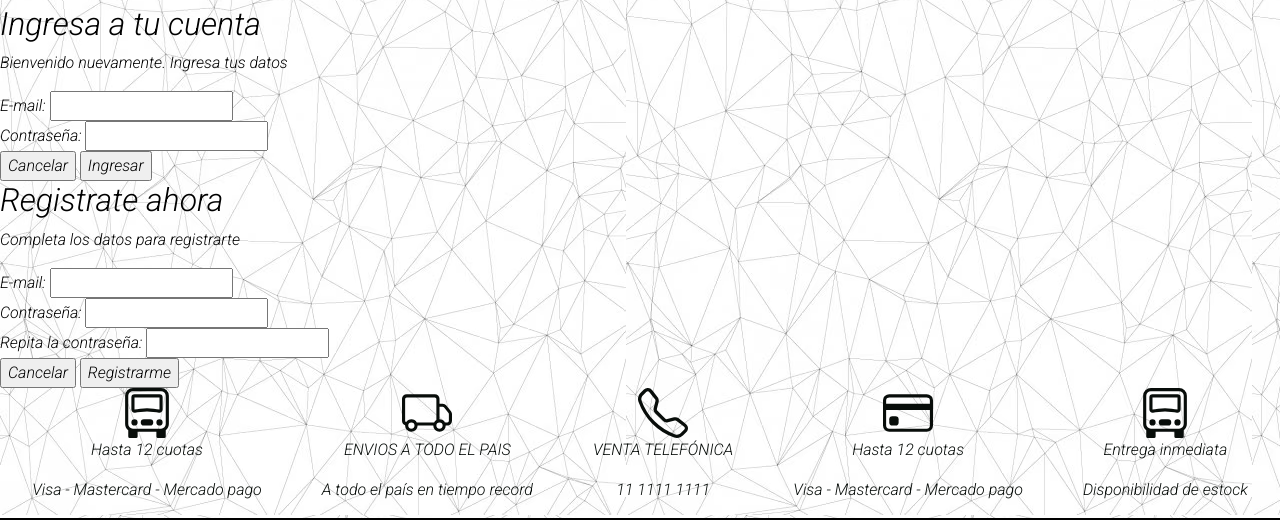
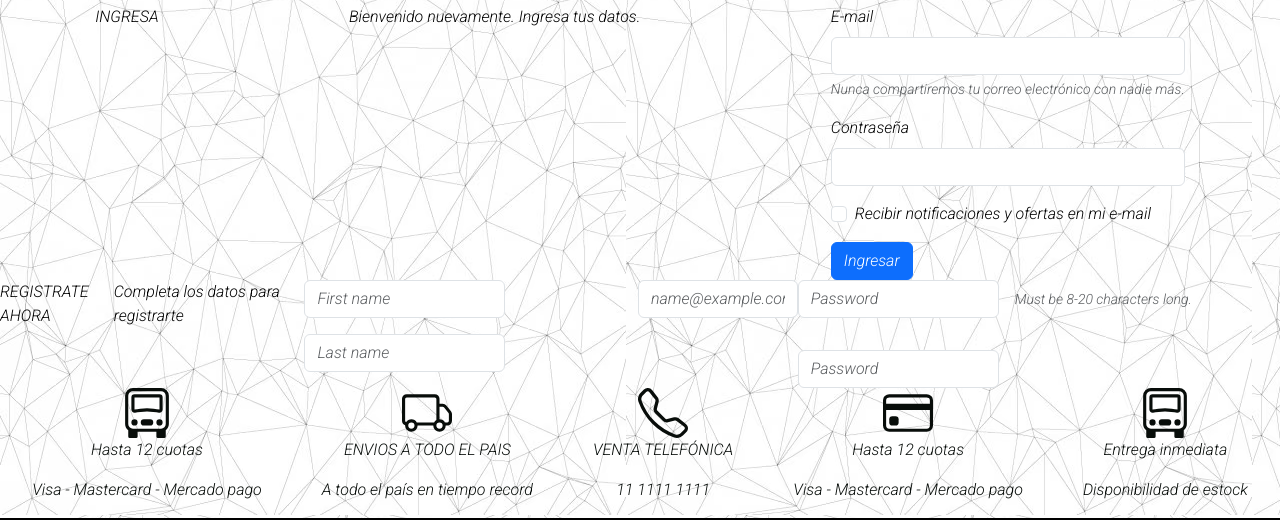
Before and after one commit to Emeacea/PreEntrega3MarraMacarena, a website: page paginas/sesion.html in a window 1280 px wide. Shown: the part 111-631 px from the top of the page. Drawn offline with nearby package versions, Linux system fonts and the light colour scheme.

Commit message:
bichito3

```diff
--- a/paginas/sesion.html
+++ b/paginas/sesion.html
@@ -57,48 +57,58 @@
 </header>
     <main>
         <h1 class="titulos">CUENTA</h1>
-        <section class="logueopadre">
-            <section class="logueohijo - logueotexto - Fondoform">
-                <h2 class="titulos">Ingresa a tu cuenta</h2>
-                <p>Bienvenido nuevamente. Ingresa tus datos</p>
-                <form action="envio.php">
-                    <div class="logueoseparacion2 - alinearform">
-                        <label for="E-mail">E-mail:</label>
-                        <input class="imput - interiorform" type="text" id="E-mail">
+            <section class="d-flex justify-content-around mb-5>
+                <h2 class="text-center mb-5 mt-5">INGRESA</h2>
+                <p>Bienvenido nuevamente. Ingresa tus datos.</p>
+                <form>
+                    <div class="mb-3">
+                      <label for="exampleInputEmail1" class="form-label">E-mail</label>
+                      <input type="email" class="form-control" id="exampleInputEmail1" aria-describedby="emailHelp">
+                      <div id="emailHelp" class="form-text">Nunca compartiremos tu correo electrónico con nadie más.</div>
                     </div>
-                    <div class="logueoseparacion2 - alinearform">
-                        <label for="Contraseña">Contraseña:</label>
-                        <input class="imput - interiorform" type="password" id="Contraseña">
+                    <div class="mb-3">
+                      <label for="exampleInputPassword1" class="form-label">Contraseña</label>
+                      <input type="password" class="form-control" id="exampleInputPassword1">
                     </div>
-                    <div class="logueoseparacion">
-                        <input class="form-button" type="reset" value="Cancelar">
-                        <input class="form-button" type="submit" value="Ingresar">
+                    <div class="mb-3 form-check">
+                      <input type="checkbox" class="form-check-input" id="exampleCheck1">
+                      <label class="form-check-label" for="exampleCheck1">Recibir notificaciones y ofertas en mi e-mail</label>
                     </div>
-                </form>
+                    <button type="submit" class="btn btn-primary">Ingresar</button>
+                  </form>
             </section>
-            <section class="logueohijo - logueotexto - Fondoform2">
-                <h2 class="titulos">Registrate ahora</h2>
-                <p>Completa los datos para registrarte</p>
-                <form action="envio.php">
-                    <div class="logueoseparacion2 - alinearform">
-                        <label for="E-mail">E-mail:</label>
-                        <input class="imput - interiorform" type="text" id="E-mail">
+            <section class="d-flex justify-content-around mb-5>
+                <H2 class="text-center mb-5 mt-5">REGISTRATE AHORA</H2>
+                <P>Completa los datos para registrarte</P>
+                <div class="row">
+                    <div class="col-auto">
+                      <input type="text" class="form-control" placeholder="First name" aria-label="First name">
                     </div>
-                    <div class="logueoseparacion2 - alinearform">
-                        <label for="Contraseña">Contraseña:</label>
-                        <input class="imput - interiorform" type="password" id="Contraseña">
+                    <div class="col-auto">
+                      <input type="text" class="form-control" placeholder="Last name" aria-label="Last name">
                     </div>
-                    <div class="logueoseparacion2 - alinearform">
-                        <label for="Repita la contraseña">Repita la contraseña:</label>
-                        <input class="imput - interiorform" type="password" id="Repita la contraseña">
+                  </div>
+                  <div class="mb-3">
+                    <input type="email" class="form-control" id="exampleFormControlInput1" placeholder="name@example.com">
+                  </div>
+                  <div class="row g-3 align-items-center">
+                    <div class="col-auto">
+                        <label for="inputPassword2" class="visually-hidden">Password</label>
+                        <input type="password" class="form-control" id="inputPassword2" placeholder="Password">
+                      </div>
+                    <div class="col-auto">
+                      <span id="passwordHelpInline" class="form-text">
+                        Must be 8-20 characters long.
+                      </span>
                     </div>
-                    <div class="logueoseparacion">
-                        <input class="form-button" type="reset" value="Cancelar">
-                        <input class="form-button" type="submit" value="Registrarme">
+                    <div class="row g-3 align-items-center">
+                        <div class="col-auto">
+                            <label for="inputPassword2" class="visually-hidden">Password</label>
+                            <input type="password" class="form-control" id="inputPassword2" placeholder="Password">
+                          </div>
                     </div>
-                </form>
+                </div>
             </section>
-        </section>
             <!-- camionsito etc -->
             <section>
                 <div class="d-flex justify-content-center">
```
Also changed, not shown: paginas/contacto.html (+28 -30 lines).
